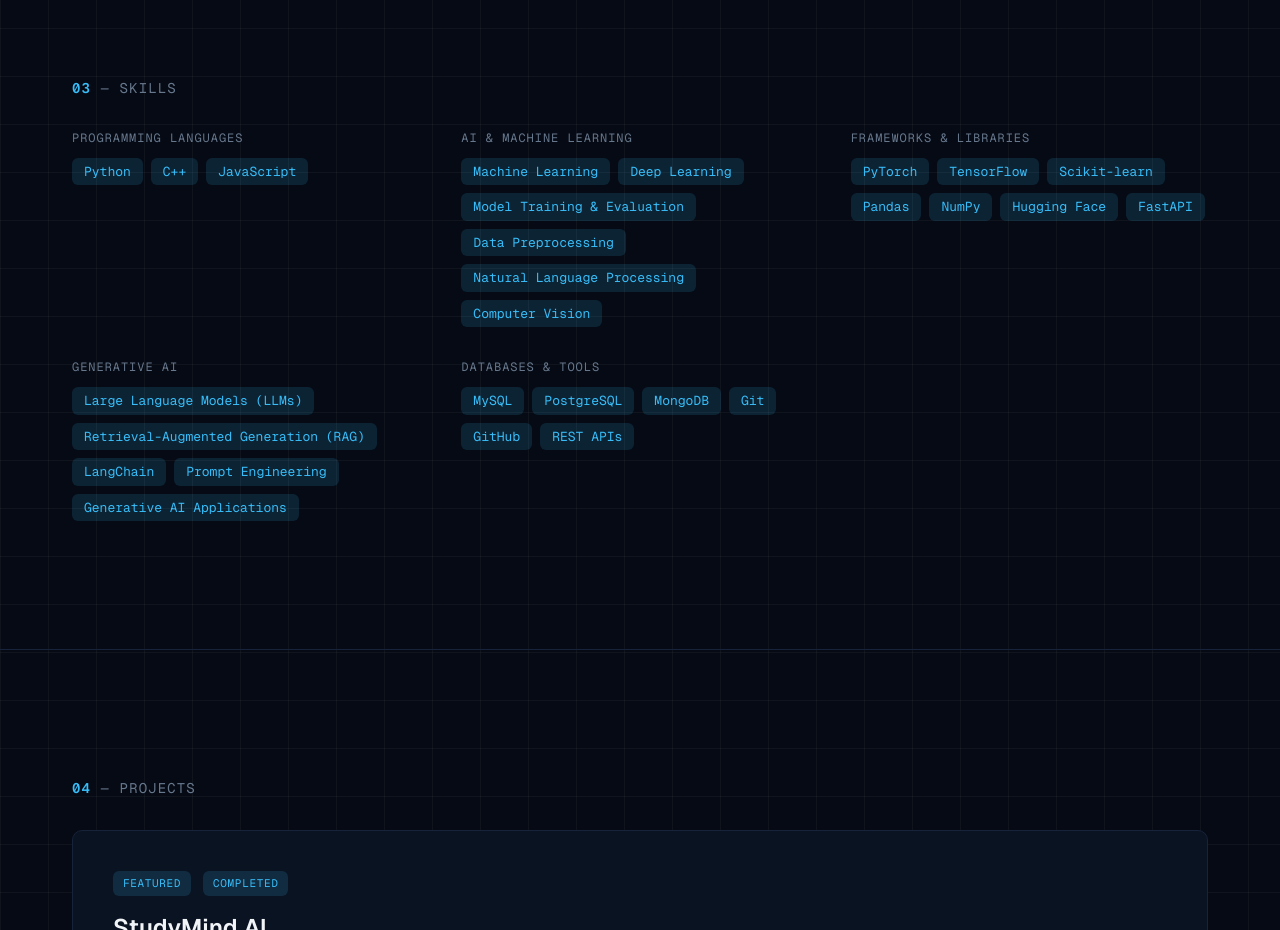
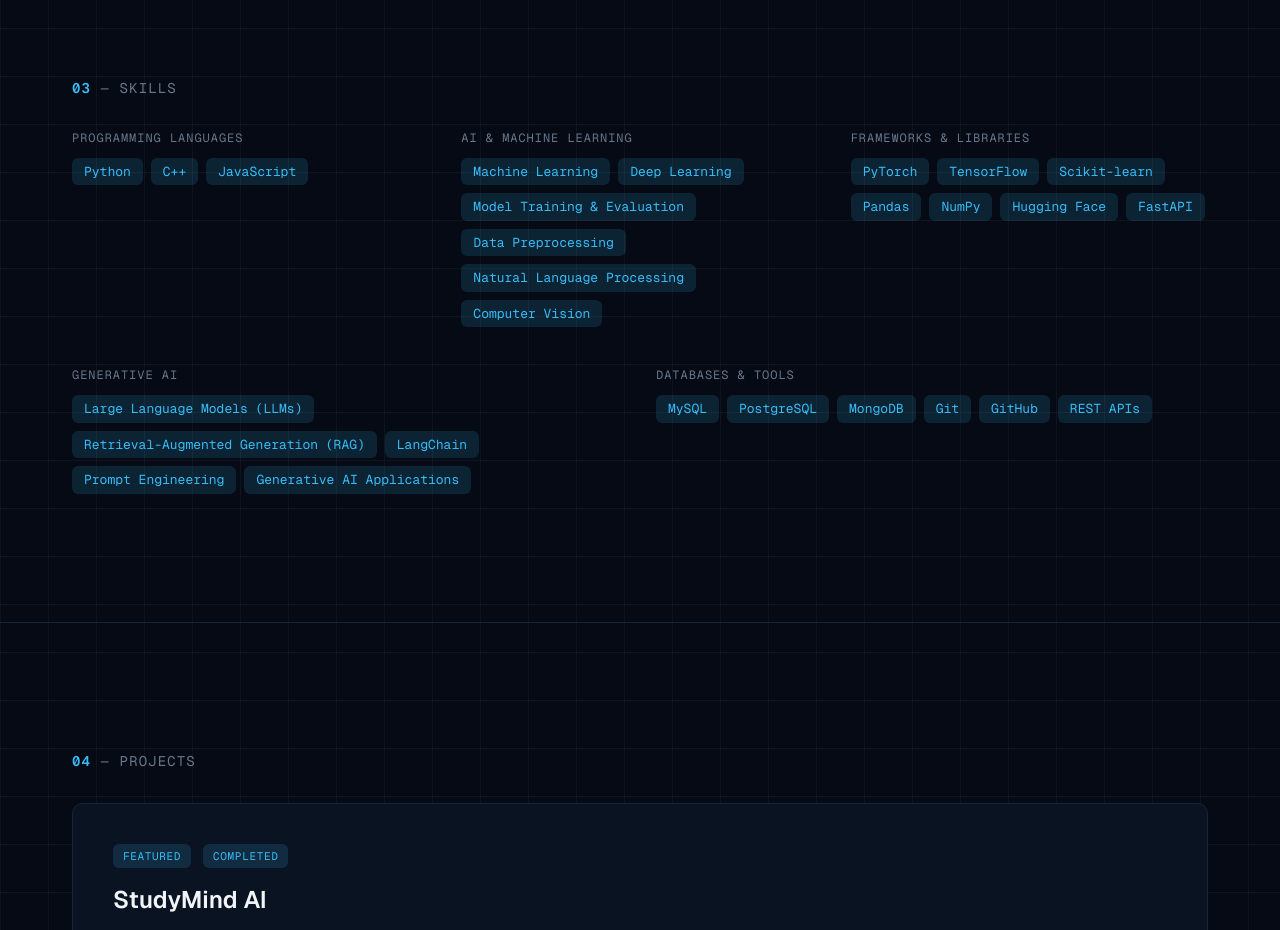
Before and after one commit to Matee-ur-Rehman/Personal-Portfolio, a Next.js app: page / in a window 1280 px wide. Shown: the part 1700-2630 px from the top of the page. Built offline with nearby package versions, Linux system fonts and the light colour scheme.

Commit message:
feat: arrange skills in balanced 3+2 grid layout

```diff
--- a/src/components/sections/Skills.tsx
+++ b/src/components/sections/Skills.tsx
@@ -1,6 +1,20 @@
 import Container from "@/components/layout/Container";
 import Reveal from "@/components/ui/Reveal";
 import { skillGroups } from "@/data/skills";
+
+/**
+ * Five categories laid out as 3 + 2 on desktop: the top row has three
+ * equal columns, and the bottom row has two wider columns, so both rows
+ * span the full width. On tablet it's two columns with the last category
+ * spanning the full row; on mobile everything stacks.
+ */
+const COLUMN_SPANS = [
+  "lg:col-span-2",
+  "lg:col-span-2",
+  "lg:col-span-2",
+  "lg:col-span-3",
+  "md:col-span-2 lg:col-span-3",
+];
 
 export default function Skills() {
   return (
@@ -11,9 +25,9 @@ export default function Skills() {
             <span className="font-semibold text-accent">03</span> — Skills
           </h2>
 
-          <div className="mt-8 grid grid-cols-1 gap-8 sm:grid-cols-2 lg:grid-cols-3">
-            {skillGroups.map((group) => (
-              <div key={group.label}>
+          <div className="mt-8 grid grid-cols-1 gap-x-8 gap-y-10 md:grid-cols-2 lg:grid-cols-6">
+            {skillGroups.map((group, index) => (
+              <div key={group.label} className={COLUMN_SPANS[index] ?? "lg:col-span-2"}>
                 <p className="font-mono text-xs uppercase tracking-[0.08em] text-text-tertiary">
                   {group.label}
                 </p>
```
